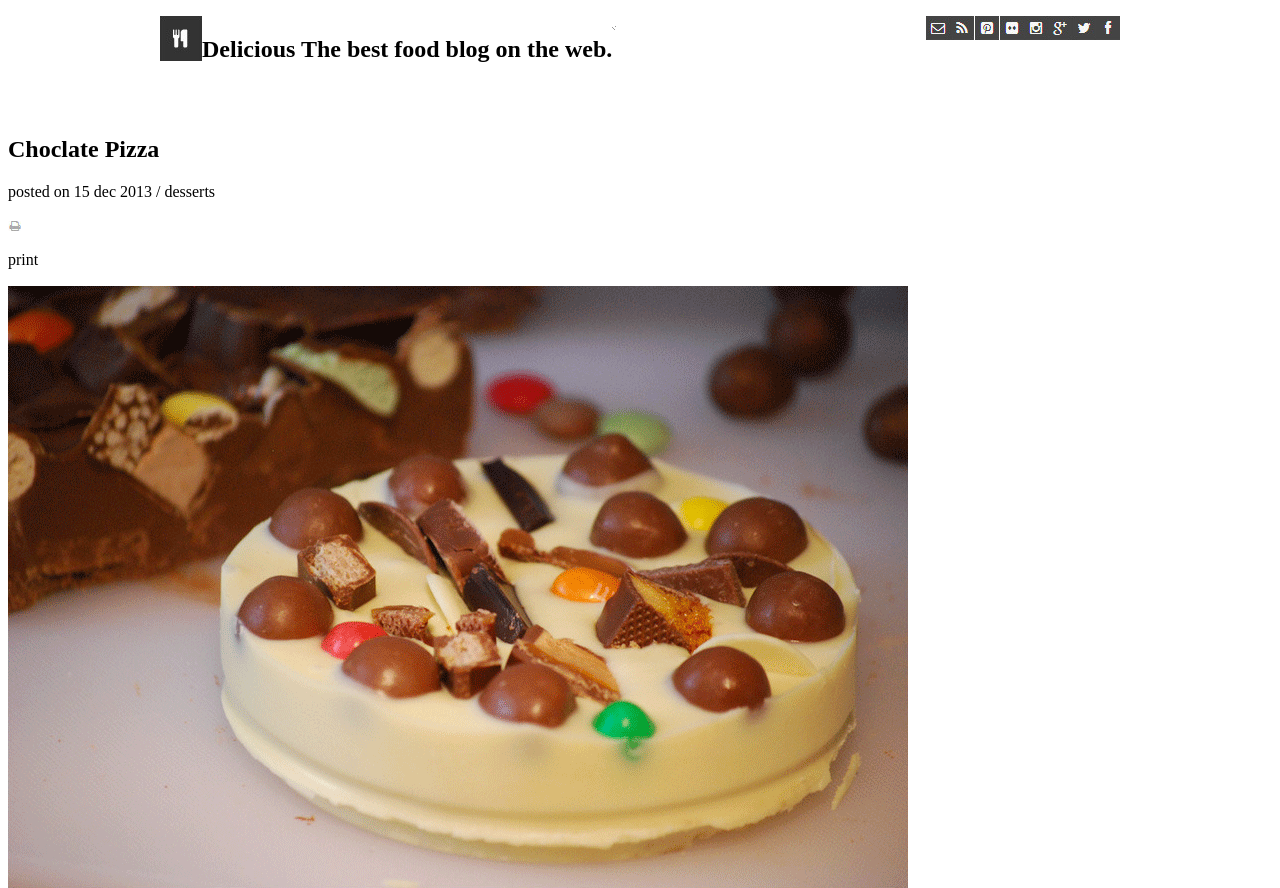
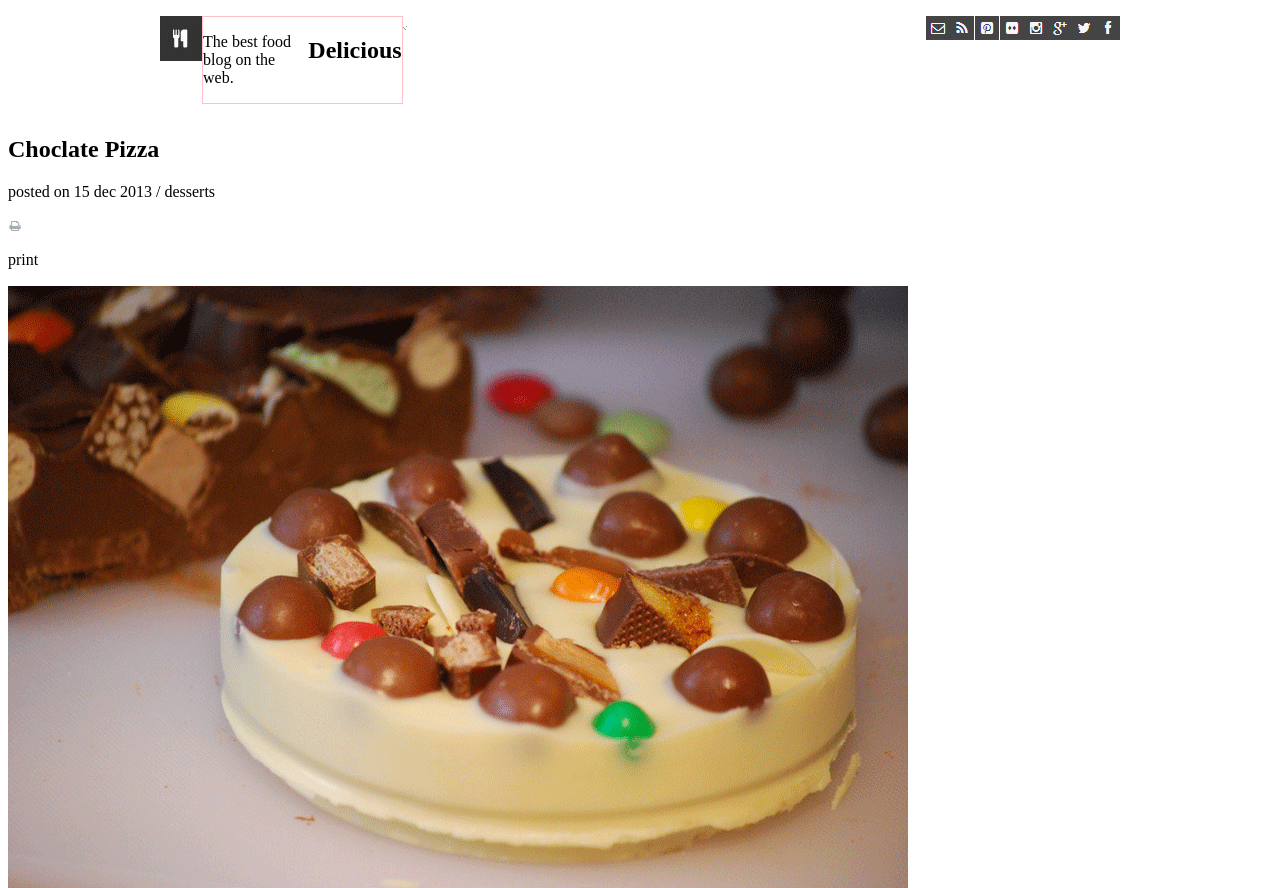
Before and after one commit to kishorpan2/chocolate-pizza, a plain HTML site: page index.html in a window 1280 px wide. Shown: the top 888 px of the page. Drawn offline with Linux system fonts and the light colour scheme.

Commit message:
refine nav layout

```diff
--- a/css/style.css
+++ b/css/style.css
@@ -18,3 +18,8 @@ nav {
   width: 960px;
   margin: 0px auto;
 }
+
+nav div div {
+  border: 1px solid pink;
+  float: right;
+}
--- a/index.html
+++ b/index.html
@@ -9,7 +9,10 @@
       <nav>
         <div>
           <a href=""> <img src="./img/logo.png"></a>
-          <h1>Delicious <span>The best food blog on the web.</span></h1>
+          <div>
+            <h1>Delicious</h1>
+            <p>The best food blog on the web.</p>
+          </div>
         </div>
         <ul>
           <li><a href=""> <img src="./img/fb-icon (1).png"></a></li>
```
